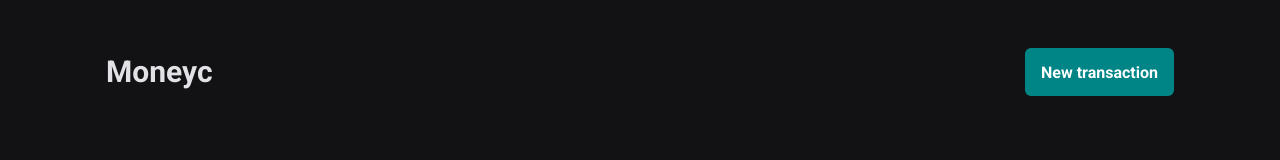
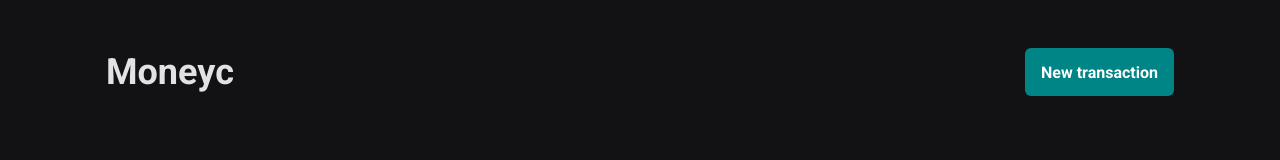
Before and after one commit to rodrigocitadin/moneyc, a React (Vite) app: page / in a window 1280 px wide. Shown: the top 160 px of the page. Built offline with nearby package versions, Linux system fonts and the light colour scheme.

Commit message:
change h1 font size

```diff
--- a/src/components/Header.tsx
+++ b/src/components/Header.tsx
@@ -4,7 +4,7 @@ export default function Header() {
       <div
         className="w-full max-w-[1100px] mx-auto px-4 flex justify-between items-center"
       >
-        <h1 className="font-bold text-3xl">Moneyc</h1>
+        <h1 className="font-bold text-4xl">Moneyc</h1>
         <button
           className="h-12 border-none bg-blue-500 text-white font-bold px-4 rounded-md hover:bg-blue-700 transition-colors duration-200"
         >
```
